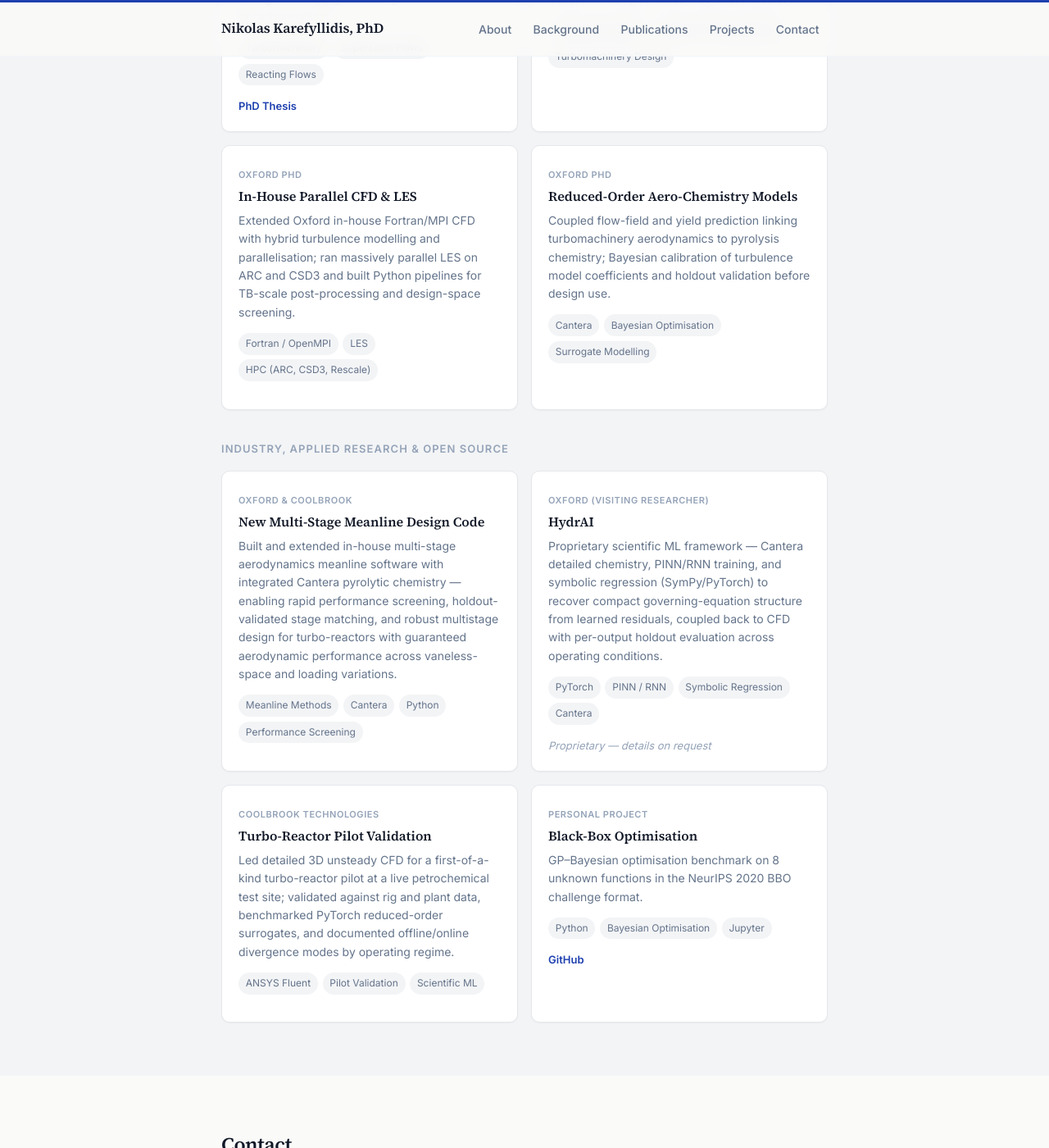
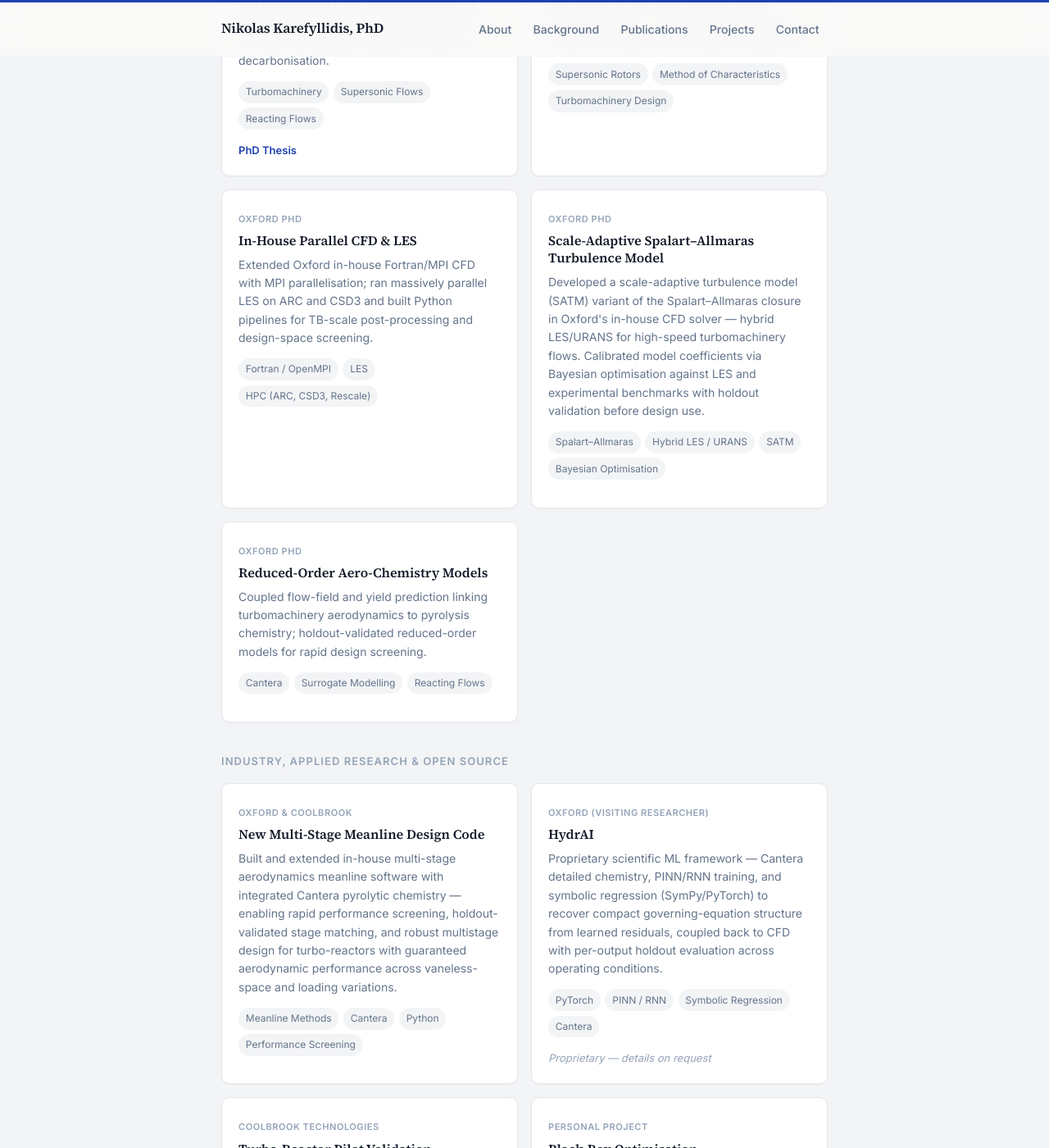
Before and after one commit to karefyllidis/karefyllidis.github.io, a Jekyll site: the page built from index.html, in a window 1280 px wide and 1400 px high, scrolled down 4589 px. Shown: the whole window at 82% size. Built offline with Jekyll 4.4.1, drawn with Linux system fonts in a browser that asks for light colours; some of the changed text lies outside the part shown.

Commit message:
Split SATM turbulence model project from aero-chemistry work.
Add scale-adaptive Spalart–Allmaras hybrid LES/URANS as its own PhD project.

Co-authored-by: Cursor <cursoragent@cursor.com>

```diff
--- a/_data/experience.yml
+++ b/_data/experience.yml
@@ -25,7 +25,8 @@
   summary: "Coolbrook-sponsored PhD on aerothermal design of novel turbomachines for hydrocarbon cracking."
   highlights:
     - "Designed axial, radial, mixed-flow, and regenerative turbo-heaters/reactors; ran TB-scale HPC campaigns on ARC, CSD3, and Rescale."
-    - "Developed hybrid turbulence modelling, LES workflows, and Bayesian-calibrated reduced-order aero-chemistry models."
+    - "Implemented a scale-adaptive Spalart–Allmaras turbulence model (hybrid LES/URANS) in in-house CFD; calibrated coefficients via Bayesian optimisation."
+    - "Developed holdout-validated reduced-order aero-chemistry models linking flow states to reaction yields."
     - "Co-supervised MSc students on CFD and turbomachinery projects."
 
 - role: "Testing Engineer"
--- a/_data/projects.yml
+++ b/_data/projects.yml
@@ -21,20 +21,30 @@
 - category: phd
   title: "In-House Parallel CFD & LES"
   period: "Oxford PhD"
-  description: "Extended Oxford in-house Fortran/MPI CFD with hybrid turbulence modelling and parallelisation; ran massively parallel LES on ARC and CSD3 and built Python pipelines for TB-scale post-processing and design-space screening."
+  description: "Extended Oxford in-house Fortran/MPI CFD with MPI parallelisation; ran massively parallel LES on ARC and CSD3 and built Python pipelines for TB-scale post-processing and design-space screening."
   tags:
     - Fortran / OpenMPI
     - LES
     - HPC (ARC, CSD3, Rescale)
 
 - category: phd
+  title: "Scale-Adaptive Spalart–Allmaras Turbulence Model"
+  period: "Oxford PhD"
+  description: "Developed a scale-adaptive turbulence model (SATM) variant of the Spalart–Allmaras closure in Oxford's in-house CFD solver — hybrid LES/URANS for high-speed turbomachinery flows. Calibrated model coefficients via Bayesian optimisation against LES and experimental benchmarks with holdout validation before design use."
+  tags:
+    - Spalart–Allmaras
+    - Hybrid LES / URANS
+    - SATM
+    - Bayesian Optimisation
+
+- category: phd
   title: "Reduced-Order Aero-Chemistry Models"
   period: "Oxford PhD"
-  description: "Coupled flow-field and yield prediction linking turbomachinery aerodynamics to pyrolysis chemistry; Bayesian calibration of turbulence model coefficients and holdout validation before design use."
+  description: "Coupled flow-field and yield prediction linking turbomachinery aerodynamics to pyrolysis chemistry; holdout-validated reduced-order models for rapid design screening."
   tags:
     - Cantera
-    - Bayesian Optimisation
     - Surrogate Modelling
+    - Reacting Flows
 
 - category: industry
   title: "New Multi-Stage Meanline Design Code"
```
